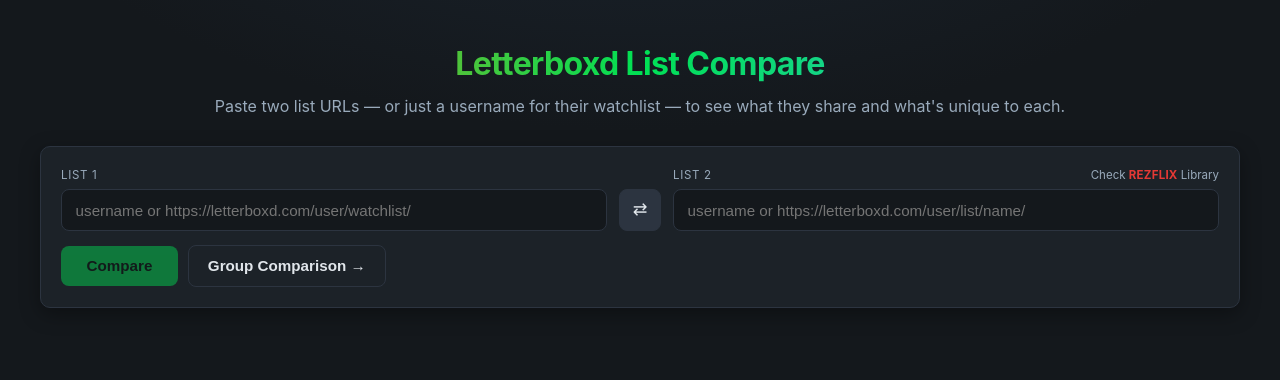
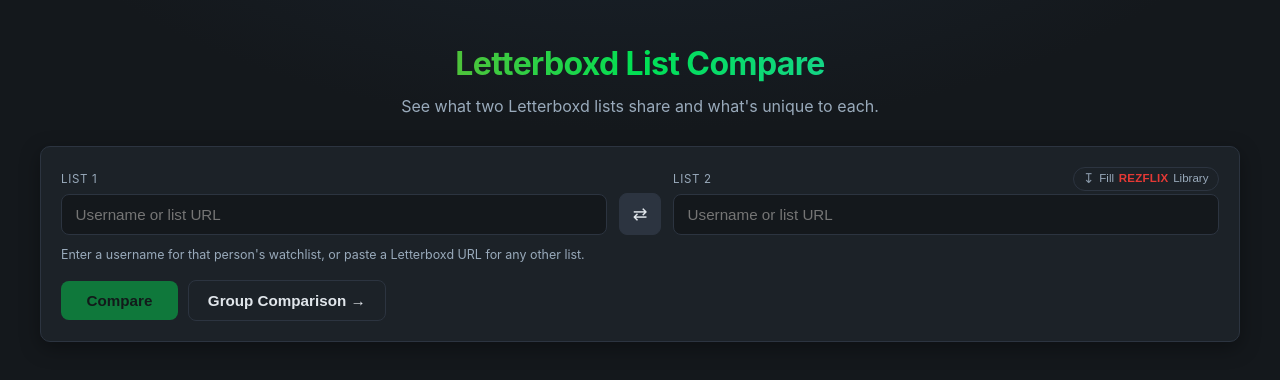
Before and after one commit to emiran0/letterboxd-compare, a Next.js app: page / in a window 1280 px wide. Shown: the top 380 px of the page. Built offline with nearby package versions, Linux system fonts and the light colour scheme.

Commit message:
improve home input guidance and REZFLIX button, drop em dashes

```diff
--- a/app/api/compare/route.ts
+++ b/app/api/compare/route.ts
@@ -43,7 +43,7 @@
     }
     if (provided.length > MAX_LISTS) {
       return NextResponse.json(
-        { error: `Too many lists — compare at most ${MAX_LISTS} at once.` },
+        { error: `Too many lists. Compare at most ${MAX_LISTS} at once.` },
         { status: 400 },
       );
     }
@@ -57,7 +57,7 @@
     }
     if (bases.length < 2) {
       return NextResponse.json(
-        { error: "Those fields point to the same list — enter different lists to compare." },
+        { error: "Those fields point to the same list. Enter different lists to compare." },
         { status: 400 },
       );
     }
@@ -70,7 +70,7 @@
         ? `“${empty.title}”`
         : `List ${scraped.indexOf(empty) + 1}`;
       return NextResponse.json(
-        { error: `${label} has no films — it may be private, empty, or the URL is wrong.` },
+        { error: `${label} has no films. It may be private, empty, or the URL is wrong.` },
         { status: 400 },
       );
     }
--- a/app/api/resolve/route.ts
+++ b/app/api/resolve/route.ts
@@ -39,7 +39,7 @@
     .filter((f) => f && typeof f.slug === "string")
     .map((f) => ({ slug: f.slug, name: f.name ?? f.slug, year: f.year ?? null }));
 
-  // Reject oversized batches rather than silently dropping the overflow — a
+  // Reject oversized batches rather than silently dropping the overflow. A
   // silent slice would leave some films unresolved while the client's progress
   // still reaches 100%. Callers (incl. the group page) chunk well under the cap.
   if (clean.length > MAX_PER_REQUEST) {
--- a/app/globals.css
+++ b/app/globals.css
@@ -99,23 +99,47 @@
   margin-bottom: 0.35rem;
 }
 
-.shortcut {
+/* Subtle pill that fills List 2 with the REZFLIX Library list. */
+.rez-fill {
+  display: inline-flex;
+  align-items: center;
+  gap: 0.3rem;
   font-size: 0.72rem;
+  line-height: 1;
   color: var(--muted);
+  background: transparent;
+  border: 1px solid var(--border);
+  border-radius: 999px;
+  padding: 0.28rem 0.6rem;
   cursor: pointer;
   user-select: none;
-  transition: color 0.15s;
+  transition: background 0.15s, border-color 0.15s, color 0.15s;
 }
 
-.shortcut:hover {
+.rez-fill:hover,
+.rez-fill:focus-visible {
+  background: var(--panel-2);
+  border-color: #e53935;
   color: var(--text);
-  text-decoration: underline;
+  outline: none;
 }
 
-.shortcut .rez {
+.rez-fill-icon {
+  font-size: 0.85rem;
+  opacity: 0.85;
+}
+
+.rez {
   color: #e53935;
   font-weight: 700;
   letter-spacing: 0.02em;
+}
+
+/* Compact guidance under the list inputs. */
+.form-hint {
+  margin: 0.7rem 0 0;
+  font-size: 0.78rem;
+  color: var(--muted);
 }
 
 .field input {
--- a/app/group/results/page.tsx
+++ b/app/group/results/page.tsx
@@ -56,7 +56,7 @@
             body: JSON.stringify({ urls }),
           });
         } catch {
-          throw new Error("Network error — couldn't reach the server. Check your connection and try again.");
+          throw new Error("Network error. Couldn't reach the server, check your connection and try again.");
         }
 
         let data: { error?: string } & Partial<GroupCompareResult> = {};
@@ -187,7 +187,7 @@
             )}
           </section>
 
-          {/* "Only in" picker — revealed once Commons has fully loaded (#7). */}
+          {/* "Only in" picker, revealed once Commons has fully loaded (#7). */}
           {!resolving ? (
             <>
               <div className="toolbar">
--- a/app/layout.tsx
+++ b/app/layout.tsx
@@ -3,7 +3,7 @@
 
 export const metadata: Metadata = {
   title: "Letterboxd List Compare",
-  description: "Compare two Letterboxd lists — see what's common and what's unique to each.",
+  description: "Compare two Letterboxd lists to see what's common and what's unique to each.",
 };
 
 export const viewport: Viewport = {
--- a/app/page.tsx
+++ b/app/page.tsx
@@ -171,7 +171,7 @@
       return;
     }
     if (url1.trim().toLowerCase() === url2.trim().toLowerCase()) {
-      setError("Both fields point to the same list — enter two different lists to compare.");
+      setError("Both fields point to the same list. Enter two different lists to compare.");
       return;
     }
 
@@ -189,7 +189,7 @@
           body: JSON.stringify({ url1, url2 }),
         });
       } catch {
-        throw new Error("Network error — couldn't reach the server. Check your connection and try again.");
+        throw new Error("Network error. Couldn't reach the server, check your connection and try again.");
       }
 
       let data: any = {};
@@ -246,8 +246,7 @@
       <header className="hero">
         <h1>Letterboxd List Compare</h1>
         <p className="subtitle">
-          Paste two list URLs — or just a username for their watchlist — to see what they share and
-          what&apos;s unique to each.
+          See what two Letterboxd lists share and what&apos;s unique to each.
         </p>
       </header>
 
@@ -259,7 +258,7 @@
               id="url1"
               value={url1}
               onChange={(e) => setUrl1(e.target.value)}
-              placeholder="username or https://letterboxd.com/user/watchlist/"
+              placeholder="Username or list URL"
               autoComplete="off"
             />
           </div>
@@ -269,31 +268,29 @@
           <div className="field">
             <div className="field-head">
               <label htmlFor="url2">List 2</label>
-              <span
-                className="shortcut"
-                role="button"
-                tabIndex={0}
+              <button
+                type="button"
+                className="rez-fill"
                 onClick={() => setUrl2(REZFLIX_URL)}
-                onKeyDown={(e) => {
-                  if (e.key === "Enter" || e.key === " ") {
-                    e.preventDefault();
-                    setUrl2(REZFLIX_URL);
-                  }
-                }}
                 title="Fill List 2 with the REZFLIX Library list"
               >
-                Check <span className="rez">REZFLIX</span> Library
-              </span>
+                <span className="rez-fill-icon" aria-hidden="true">↧</span>
+                Fill <span className="rez">REZFLIX</span> Library
+              </button>
             </div>
             <input
               id="url2"
               value={url2}
               onChange={(e) => setUrl2(e.target.value)}
-              placeholder="username or https://letterboxd.com/user/list/name/"
+              placeholder="Username or list URL"
               autoComplete="off"
             />
           </div>
         </div>
+        <p className="form-hint">
+          Enter a username for that person&apos;s watchlist, or paste a Letterboxd URL for any other
+          list.
+        </p>
         <div className="row">
           <button className="primary" type="submit" disabled={loading || !url1 || !url2}>
             {loading ? "Comparing…" : "Compare"}
--- a/components/GroupModal.tsx
+++ b/components/GroupModal.tsx
@@ -12,7 +12,7 @@
  *
  * Open/close behaviour: backdrop click, Escape, and the close button all
  * dismiss it, and body scroll is locked while open. The body holds a dynamic
- * set of list inputs — at least three, with no hard cap, each removable down to
+ * set of list inputs, at least three, with no hard cap, each removable down to
  * the minimum. Compare stashes the entered URLs in sessionStorage and navigates
  * to /group/results, which runs the multi-list comparison. The classic two-list
  * flow on the home page is untouched.
@@ -87,7 +87,7 @@
           </button>
         </div>
         <p className="modal-sub">
-          Compare three or more lists at once and see what every list shares — plus what&apos;s unique
+          Compare three or more lists at once and see what every list shares, plus what&apos;s unique
           to each. Paste list URLs or usernames.
         </p>
         <div className="modal-body">
--- a/lib/letterboxd.ts
+++ b/lib/letterboxd.ts
@@ -29,10 +29,10 @@
       cache: "no-store",
     });
   } catch {
-    throw new LetterboxdError("Couldn't reach Letterboxd — it may be down or blocking requests. Try again shortly.");
+    throw new LetterboxdError("Couldn't reach Letterboxd. It may be down or blocking requests, try again shortly.");
   }
   if (res.status === 404) {
-    throw new LetterboxdError("List not found — double-check the URL or username.");
+    throw new LetterboxdError("List not found. Double-check the URL or username.");
   }
   if (res.status === 429) {
     throw new LetterboxdError("Letterboxd is rate-limiting requests. Wait a moment and try again.");
@@ -67,7 +67,7 @@
     const url = new URL(withProto);
     pathname = url.pathname;
   } catch {
-    // Not a full URL — treat the input as a bare path.
+    // Not a full URL, treat the input as a bare path.
     pathname = trimmed.startsWith("/") ? trimmed : `/${trimmed}`;
   }
 
@@ -115,7 +115,7 @@
       redirect: "follow",
     });
   } catch {
-    throw new LetterboxdError("Couldn't expand that boxd.it share link — try pasting the full list URL.");
+    throw new LetterboxdError("Couldn't expand that boxd.it share link. Try pasting the full list URL.");
   }
 
   let finalHost = "";
--- a/lib/tmdb.ts
+++ b/lib/tmdb.ts
@@ -70,7 +70,7 @@
  * Resolve a Letterboxd film to TMDB display metadata.
  *
  * Strategy (cached by slug, since the mapping is permanent):
- *  1. TMDB title+year search — fast, no extra Letterboxd request.
+ *  1. TMDB title+year search (fast, no extra Letterboxd request).
  *  2. Fallback: read the exact TMDB id from the Letterboxd film page,
  *     then fetch canonical details. Covers titles that search gets wrong.
  *  3. Last resort: return the Letterboxd name with no poster.
```
